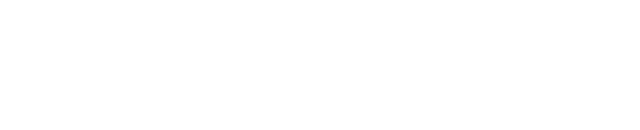
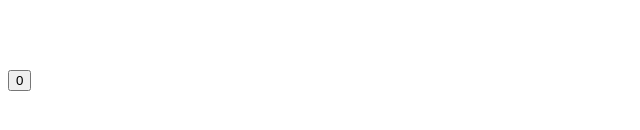
Before and after one commit to bunyaminmrcn/react-hooks, a React (Create React App) app: page / in a window 1280 px wide. Shown: the part 328-458 px from the top of the page, without its empty margins (0-640 px from the left). Built offline with nearby package versions, Linux system fonts and the light colour scheme.

Commit message:
useRef v1

```diff
--- a/src/App.js
+++ b/src/App.js
@@ -2,12 +2,13 @@
 import './App.css';
 //import UseStateComponent from './hooks/useState';
 //import UseEffectComponent from './hooks/useEffect';
-import UseContextComponent from './hooks/useContext';
+//import UseContextComponent from './hooks/useContext';
+import UseRefComponent from './hooks/useRef';
 
 function App() {
   return (
     <div className="App">
-      <UseContextComponent />
+      <UseRefComponent />
     </div>
   );
 }
--- /dev/null
+++ b/src/hooks/useRef.js
@@ -0,0 +1,7 @@
+import { useState, useRef } from "react";
+
+export default function useRefComponent() {
+    const  ref = useRef(0)
+
+    return (<div style={{flex: 1}}><button onClick={()=> { ref.current++}}>{ref.current}</button></div>)
+}
```
